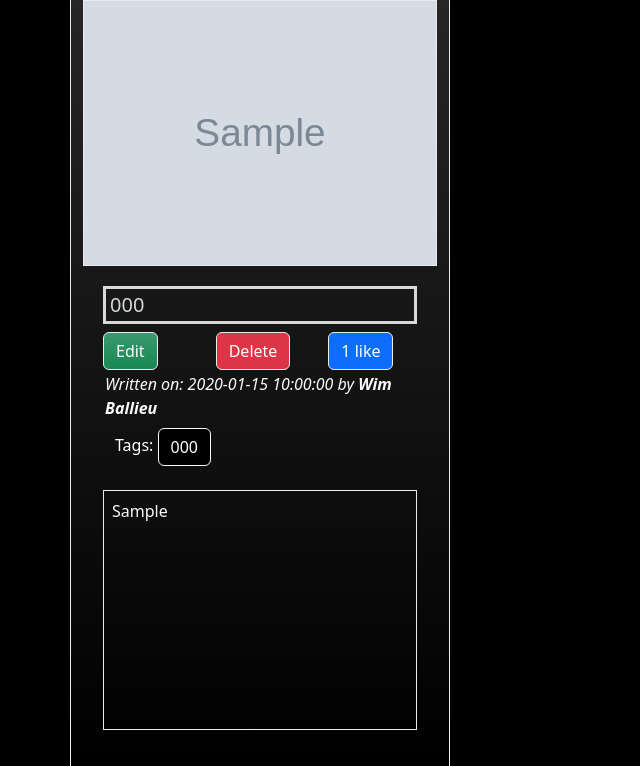
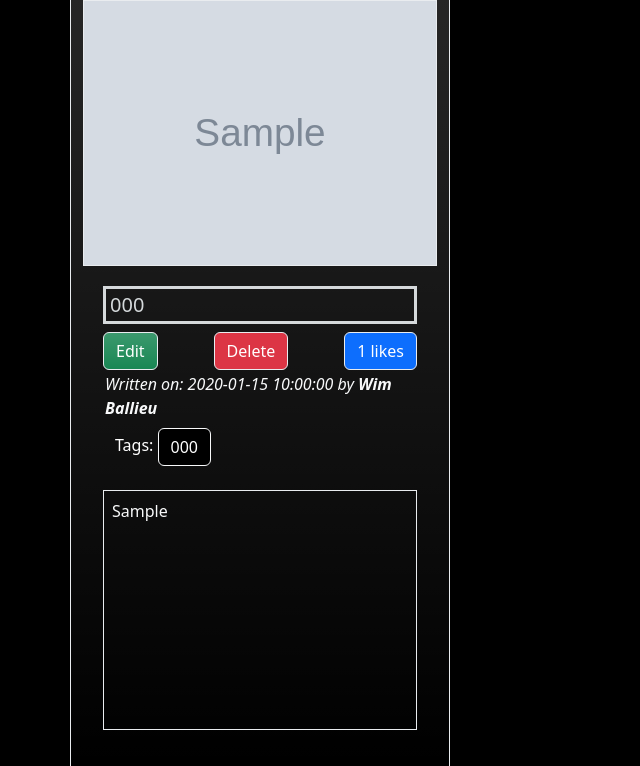
Before and after one commit to ArieKh33/Small-recipe-list-website, a PHP site: page / in a window 1280 px wide. Shown: the part 342-1108 px from the top of the page, without its empty margins (0-640 px from the left). Run offline with PHP 8.4, Linux system fonts and the light colour scheme; data comes from the database, SQL or seed files in the repository; tables that the repository leaves empty hold one stand-in row (values such as "Sample post"); grey boxes marked "Sample" are stand-in pictures.

Commit message:
Spaced "edit", "delete" and "like" buttons properly.

```diff
--- a/index.php
+++ b/index.php
@@ -168,21 +168,20 @@
                                 <div class="card-body m-1">
                                         <h5 class="recipe_title col p-1"><?= $recipe['titel']; ?></h2>
 
-                                        <div class="row ">
-                                        <!-- NOTE: THE EDIT PAGE DOES NOT WORK FULLY YET, IT DISPLAYS THE CURRENT DATA BUT DOES NOT UPDATE IT, IT ONLY ADDS THE DATA TO A NEW POST -->
-                                        <form class="col" action="./src/php_pages/edit_recipe.php" method="get">
+                                        <div class="row justify-content-between">
+                                        <form class="col-auto" action="./src/php_pages/edit_recipe.php" method="get">
                                             <input type="hidden" name="recipe_id" value="<?= $recipe['id']; ?>">
                                             <button class="btn btn-success bg-gradient border border-light-subtle" type="submit">Edit</button>
                                         </form>
 
-                                        <form class="col" action="index.php" method="post">
+                                        <form class="col-auto" action="index.php" method="post">
                                             <input type="hidden" name="deleteRecipe" value="<?= $recipe['id']; ?>">
                                             <button class="btn btn-danger deleteRecipe border border-light-subtle" type="button" value="<?= $recipe['id']; ?>">Delete</button>
                                         </form>
 
-                                        <form class="col" action="index.php" method="post">
+                                        <form class="col-auto" action="index.php" method="post">
                                                 <button class="btn btn-primary border-light-subtle addlike" type="submit" value="<?= $recipe['id']; ?>" name="like">
-                                                    <?= $recipe['likes']; ?> like
+                                                    <?= $recipe['likes']; ?> likes
                                                 </button>
                                             </form>
                                     </div>
```
Also changed, not shown: checklist.md (+2 -2 lines).
